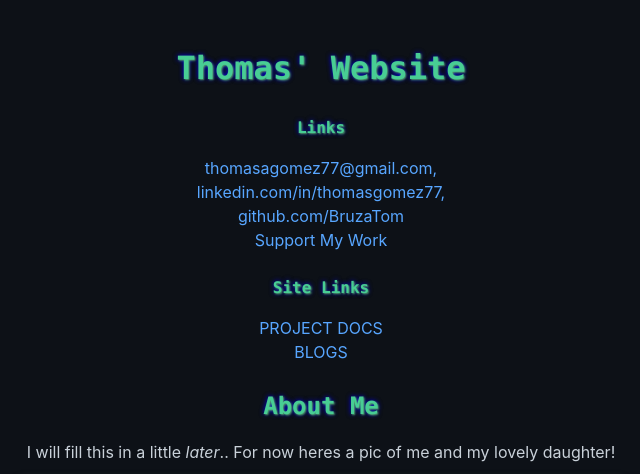
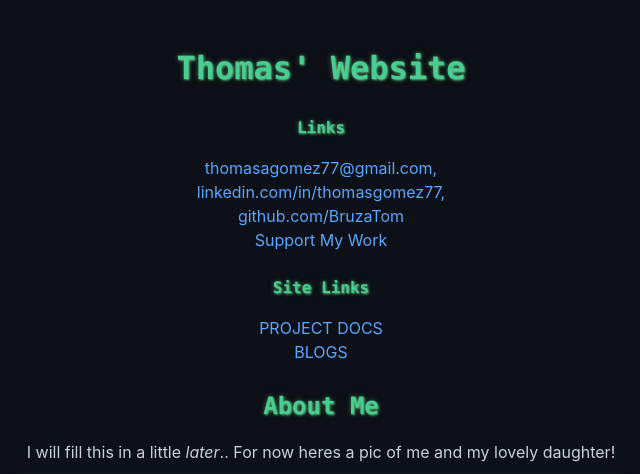
Before and after one commit to BruzaTom/Thomas.Blog, a plain HTML site: page index.html in a window 1280 px wide. Shown: the top 474 px of the page, 319-959 px from the left. Drawn offline with Linux system fonts and the light colour scheme.

Commit message:
progress website

```diff
--- a/static/index.css
+++ b/static/index.css
@@ -25,7 +25,7 @@ h6 {
     margin-top: 24px;
     margin-bottom: 16px;
     text-align: center;
-    text-shadow: 1px 1px 2px rgb(84, 166, 102), 0 0 5px blue, 0 0 5px rgb(12, 12, 12);
+    text-shadow: 1px 1px 2px rgb(84, 166, 102), 0 0 5px rgb(63, 115, 86), 0 0 5px rgb(12, 12, 12);
 }
 
 h1 {
```
